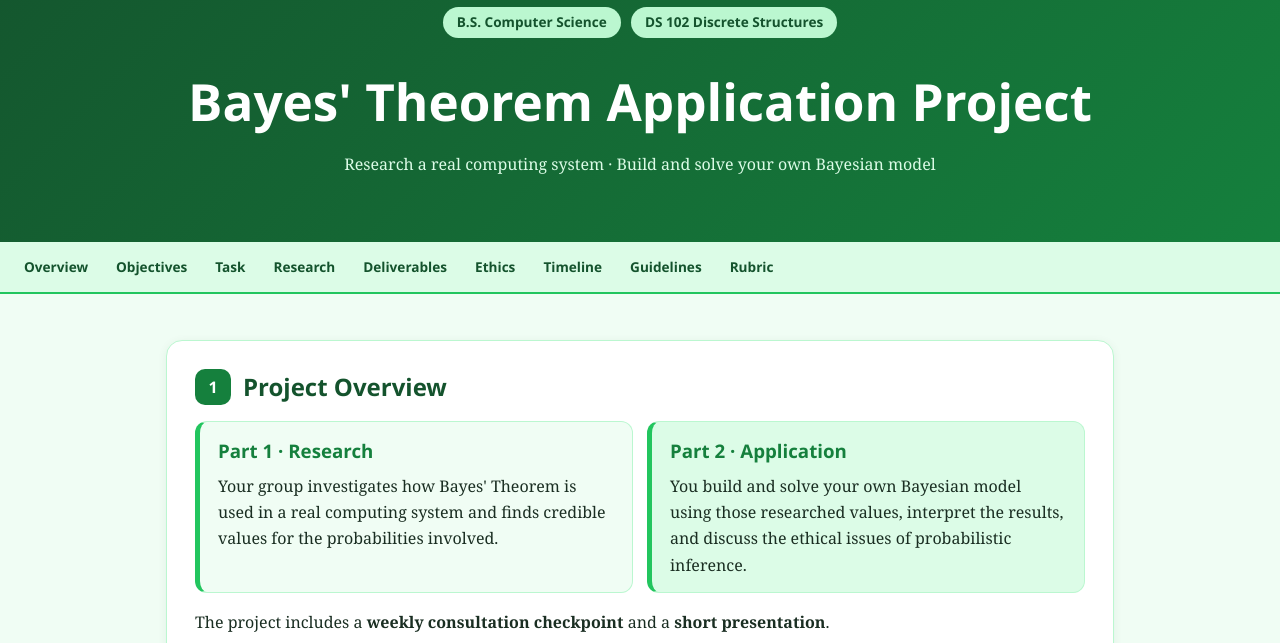
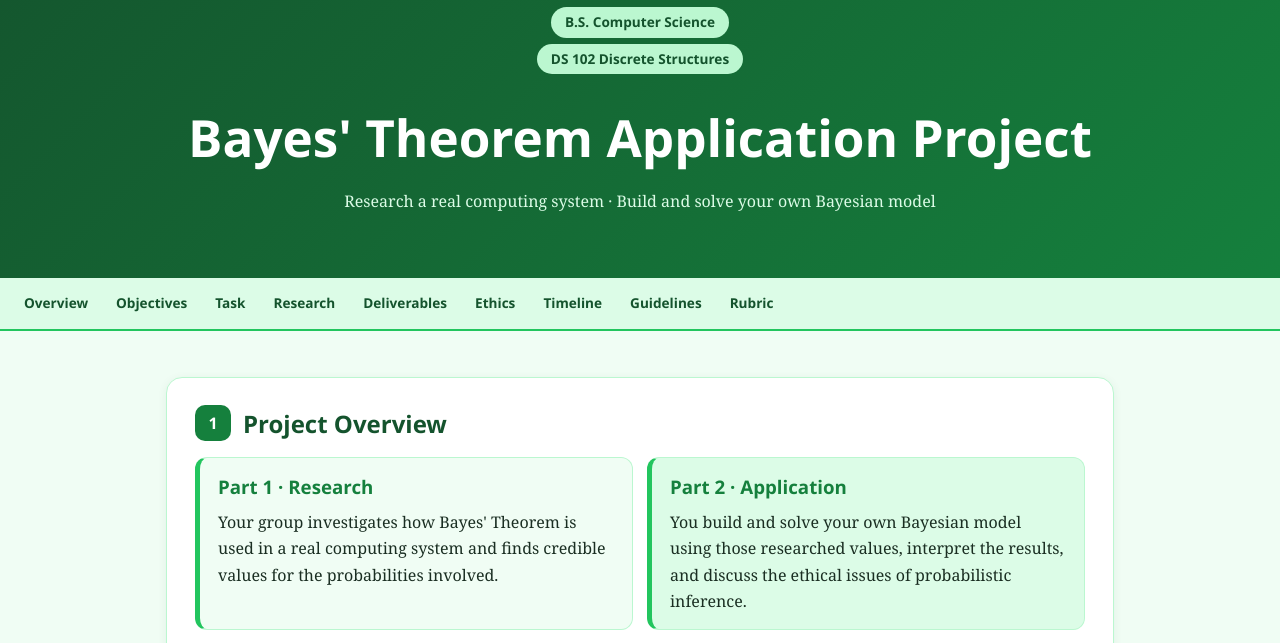
Before and after one commit to ianXagapito/ds102, a plain HTML site: page index.html in a window 1280 px wide. Shown: the part 149-792 px from the top of the page. Drawn offline with Linux system fonts and the light colour scheme.

Commit message:
Update index.html

```diff
--- a/index.html
+++ b/index.html
@@ -59,8 +59,8 @@ footer b{color:#fff}
 <body>
 <header><div><img src="mc.jpg"  width="90" height="90">
     <img src="ccs.jpg"  width="90" height="90">  </div>
-<div><span class="tag">B.S. Computer Science</span>
-  <span class="tag">DS 102 Discrete Structures</span></div>
+<span class="tag">B.S. Computer Science</span><br>
+  <span class="tag">DS 102 Discrete Structures</span>
   <h1>Bayes' Theorem Application Project</h1>
   <p>Research a real computing system · Build and solve your own Bayesian model</p>
 </header>
```
